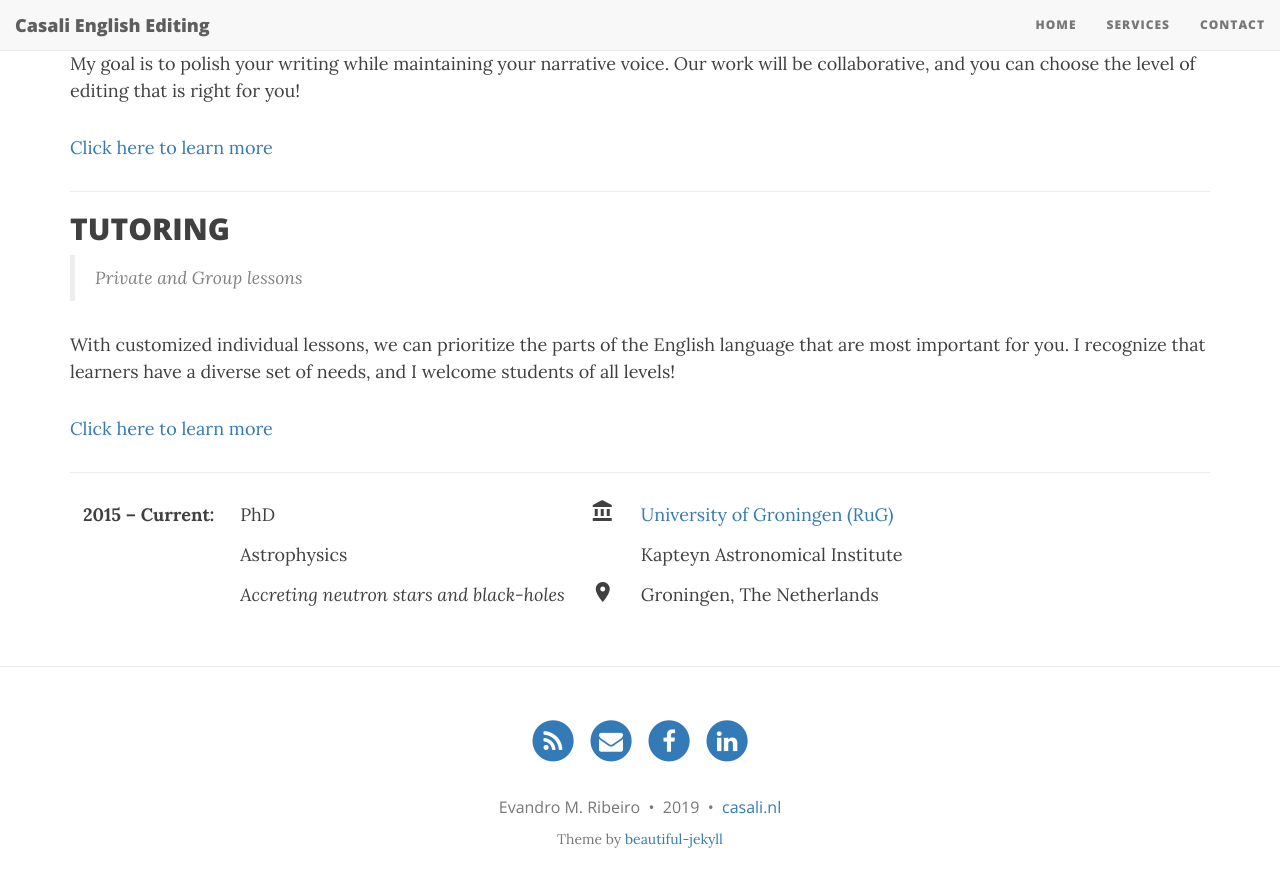
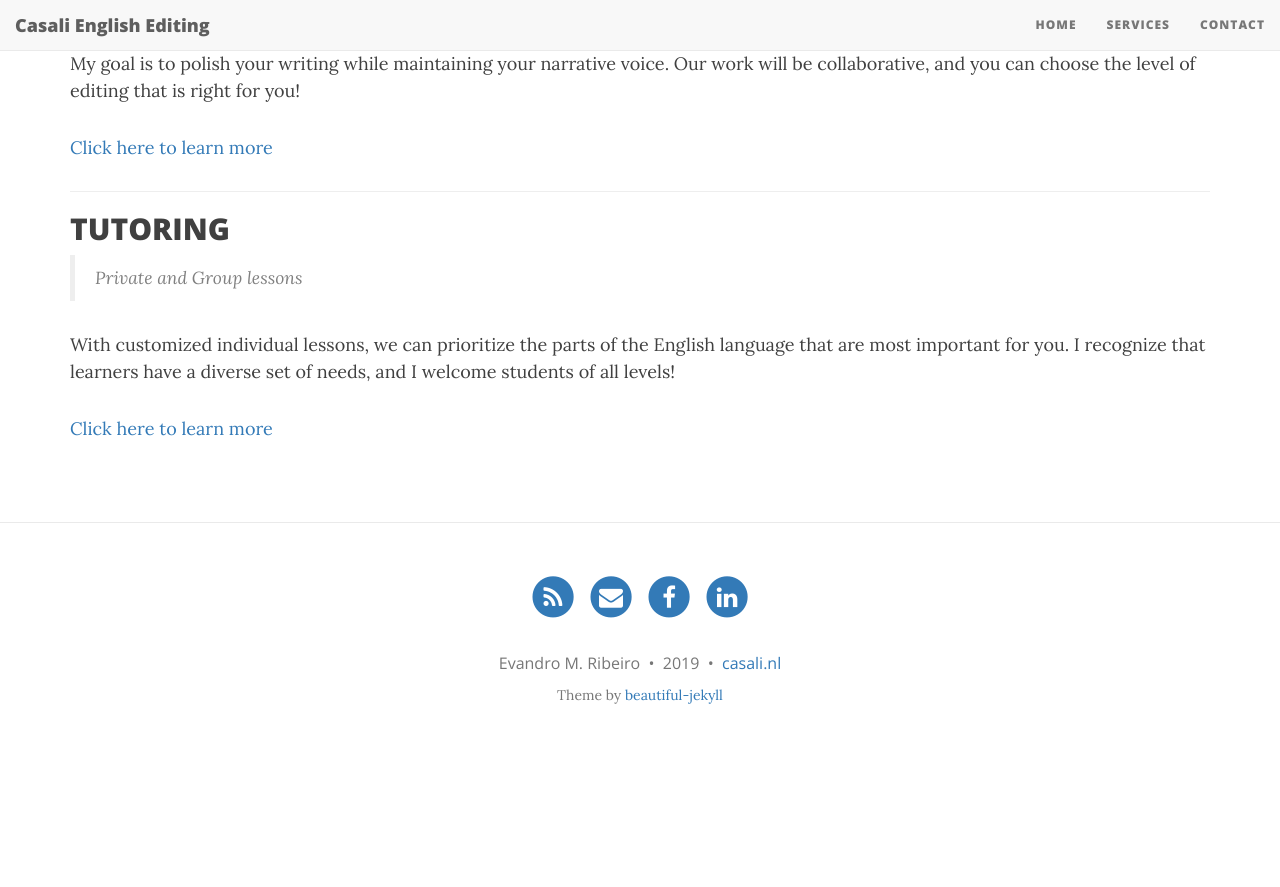
Before and after one commit to casali-english-editing/casali-english-editing.github.io, a Jekyll site: the page built from index.md, in a window 1280 px wide and 900 px high, scrolled down 1063 px. Shown: the top 887 px of the window. Built offline with Jekyll 4.4.1, drawn with Linux system fonts in a browser that asks for light colours; nearby versions of some CDN libraries; after the commit the page ends 1819 px from its top, so only the background shows below that.

Commit message:
Update index.md
Remove evandro's info

```diff
--- a/index.md
+++ b/index.md
@@ -32,9 +32,3 @@ With customized individual lessons, we can prioritize the parts of the English l
 
 
 [Click here to learn more](tutoring)
-
----
-
-**2015 -- Current:** |  PhD | <i class="material-icons">account_balance</i> | [University of Groningen (RuG)](http://www.astro.rug.nl){:target="_blank"}
-                     | Astrophysics | | Kapteyn Astronomical Institute
-                     | _Accreting neutron stars and black-holes_ | <i class="material-icons">place</i> | Groningen, The Netherlands
```
